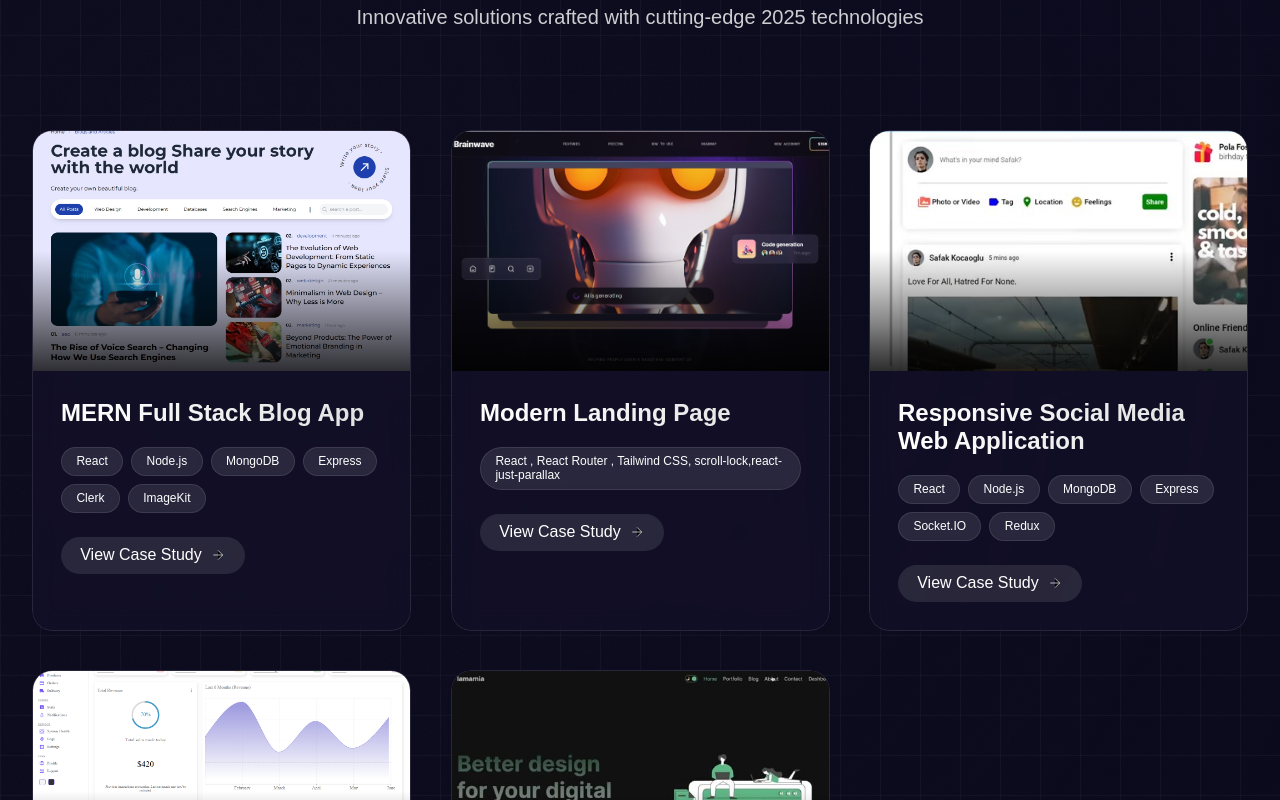
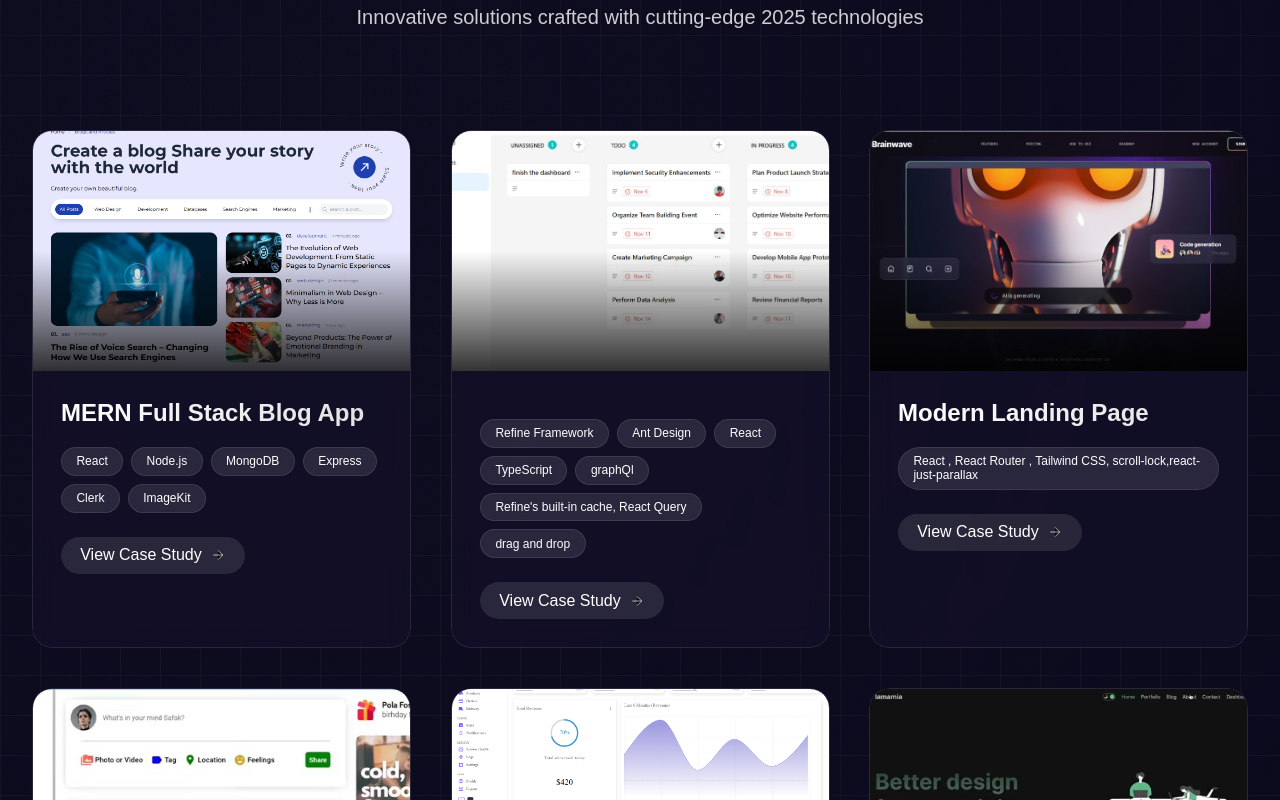
Before and after one commit to manaf12/new-portfolio, a React (Create React App) app: page / in a window 1280 px wide. Shown: the part 2920-3720 px from the top of the page. Built offline with nearby package versions, Linux system fonts and the light colour scheme.

Commit message:
adding dashborad

```diff
--- a/src/components/portfolio/Portfolio.jsx
+++ b/src/components/portfolio/Portfolio.jsx
@@ -32,6 +32,17 @@ const Portfolio = () => {
     },
     {
       id:2,
+      title:"",
+      img:"new-dashboard.jpg",
+      desc:"Built a real-time CRM dashboard using Refine Framework, Ant Design, GraphQL, and TypeScript. Implemented full authentication and authorization for secure user access. Designed an interactive homepage featuring dynamic charts and activity logs with real-time updates. Developed a fully functional company management module with advanced CRUD operations, server-side search, and pagination, leveraging Refine's useList and GraphQL integrations. Engineered a real-time Kanban board with seamless drag-and-drop functionality, utilizing Refine's mutation hooks for instant UI synchronization. Achieved a scalable, strongly typed architecture using TypeScript, ensuring high code quality, maintainability, and performance",
+      technologies:["Refine Framework ","Ant Design","React","TypeScript","graphQl"," Refine's built-in cache, React Query","drag and drop"],
+      live:"https://refine-dashboard-beta.vercel.app/",
+      github:"https://github.com/manaf12/refine_dashboard"
+
+    },
+
+    {
+      id:3,
       title:"Modern Landing Page",
       img:"landingpage.jpg",
       desc:"Designed and developed a fully responsive website featuring sleek parallax scrolling effects and a visually engaging bento box layout. This project showcases my ability to craft modern, stylish user interfaces while applying mobile-first design principles. Built using React.js and Tailwind CSS, it demonstrates strong frontend skills, smooth animations, and component-based architecture.",
@@ -41,7 +52,7 @@ const Portfolio = () => {
 
     },
     {
-      id: 3,
+      id: 4,
       title: "Responsive Social Media Web Application",
       img: "social.jpg",
 desc: "Developed a fully responsive social media platform utilizing the MERN stack, to provide users with an intuitive, dynamic, and scalable social networking experience. ",
@@ -50,7 +61,7 @@ desc: "Developed a fully responsive social media platform utilizing the MERN sta
       accent: "#ec4899"
     },
     {
-      id: 4,
+      id: 5,
       title: "Admin Dashboard",
       img: "dashboard.png",
       desc: "React Admin Panel UI, designed with React Router DOM 6 for navigation, and utilizes Material-UI (MUI) for tables, data grids, and components. The dashboard includes reusable widgets, a Progress Bar, and interactive charts, along with a dynamic Single Item Page and Form Page Design. It also supports Dark Mode via the Context API and smooth navigation with React Router DOM Links.",
@@ -60,7 +71,7 @@ desc: "Developed a fully responsive social media platform utilizing the MERN sta
       accent: "#f59e0b"
     },
     {
-      id: 5,
+      id: 6,
       title: "Responsive Blog Application Built with Next.js",
       img: "second.jpg",
       desc: "Developed a responsive and modern blog application using Next.js to deliver fast performance and SEO optimization. The app features dynamic content rendering and is built with a focus on user experience, providing a smooth and engaging interface across all devices. One of the standout features is the integration of Context API for state management, specifically used to allow users to switch between light and dark theme modes.",
```
Also changed, not shown: public/new-dashboard.jpg (added).
